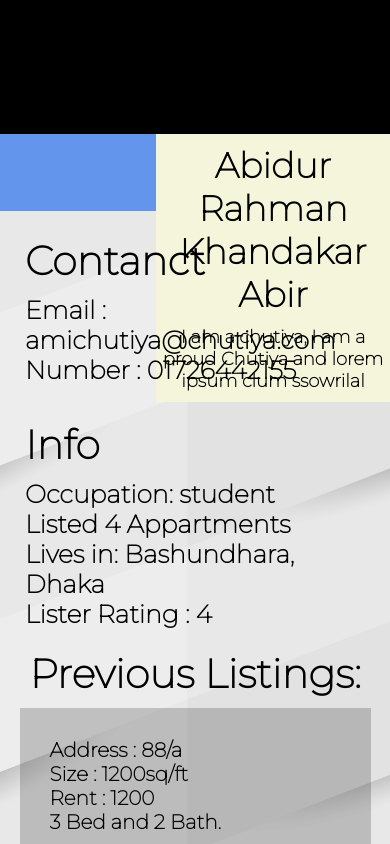
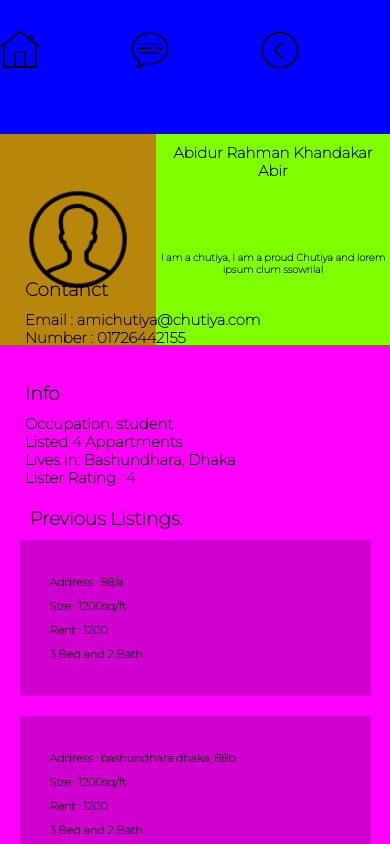
Before and after one commit to maruf22-dev/icarus-frontend, a Next.js app: page /visit/1 in a window 390 px wide. Built offline with nearby package versions, Linux system fonts and the light colour scheme; a web font is replaced by a local one.

Commit message:
Update visit.module.css

```diff
--- a/styles/visit.module.css
+++ b/styles/visit.module.css
@@ -2,8 +2,8 @@
     position: fixed;
     top: 0;
     left: 0;
-    height: 100%;
-    width: 100%;
+    height: 100vh;
+    width: 100vw;
     display: block;
     font-family: "Montserrat", sans-serif;
     background-image: url("../public/ChatBG.jpg");
@@ -11,18 +11,21 @@
 }
 
 .top_bar {
-    height: 25%;
-    max-height: 25%;
-    width: 100%;
+    height: 25vh;
+    /* max-height: 25vh; */
+    max-height: fit-content;
+    min-height: 25vh;
+    width: 100vw;
     display: grid;
     grid-template-columns: 4fr 6fr;
-    background-color: black;
+    background-color: blueviolet;
 }
 
 .top_bar_left {
-    height: 100%;
-    max-height: 100%;
-    min-height: 100%;
+    height: 25vh;
+    /* max-height: 25vh; */
+    max-height: fit-content;
+    min-height: 25vh;
     width: 100%;
     display: grid;
     grid-template-columns: 4fr 6fr;
@@ -36,22 +39,20 @@
     width: 100%;
     display: grid;
     place-items: center;
-    background-color: cornflowerblue;
+    background-color: darkgoldenrod;
 }
 
 .profile_image_container img {
-    height: 70%;
+    height: 50%;
     max-height: 100%;
     max-width: 80%;
     border-radius: 50%;
-    display: none;
 }
 
 .profile_card {
     height: 100%;
     max-height: 100%;
     min-height: 100%;
-    background-color: beige;
     display: grid;
     grid-template-columns: 1fr;
     overflow: hidden;
@@ -64,13 +65,13 @@
     font-weight: bolder;
     text-align: center;
     padding: 10px;
-    font-size: 35px;
+    font-size: calc(1.2vh + 1.2vw);
 }
 
 .profile_card .top_bio_container {
     font-weight: bolder;
     text-align: center;
-    font-size: 18px;
+    font-size: calc(0.8vh + 0.8vw);
     max-height: 100%;
 }
 
@@ -104,21 +105,22 @@
 }
 
 .top_bar_right img:nth-child(1) {
-    transform: translateX(100%);
+    /* transform: translateX(100%); */
 }
 
 .top_bar_right img:nth-child(2) {
-    transform: translateX(-10%);
+    /* transform: translateX(-10%); */
 }
 
 .top_bar_right img:nth-child(3) {
-    transform: translateX(-100%);
+    /* transform: translateX(-100%); */
 }
 
 .main {
     height: 75%;
     display: grid;
     grid-template-columns: 4fr 6fr;
+    background-color: fuchsia;
 }
 
 .left {
@@ -173,6 +175,7 @@
     font-weight: bolder;
     color: black;
     font-size: 40px;
+    font-size: calc(1.5vh + 1.5vw);
 }
 
 .listing_name_container {
@@ -182,13 +185,13 @@
     margin-left: 7.5%;
     font-weight: bolder;
     color: black;
-    font-size: 40px;
+    font-size: calc(1.5vh + 1.5vw);
 }
 
 .contact_main {
     flex: 1;
     font-weight: bolder;
-    font-size: 25px;
+    font-size: calc(1.2vh + 1.2vw);
     padding: 10px;
     padding-left: 25px;
 }
@@ -196,7 +199,7 @@
 .info_main {
     flex: 1;
     font-weight: bolder;
-    font-size: 25px;
+    font-size: calc(1.2vh + 1.2vw);
     padding: 10px;
     padding-left: 25px;
 }
@@ -209,9 +212,8 @@
     width: 85%;
     padding: 30px;
     margin-bottom: 20px;
-    font-size: 20px;
+    font-size: calc(0.9vh + 0.9vw);
 }
-
 .listing p {
     line-height: 1.5rem;
 }
@@ -223,26 +225,28 @@
 
     .top_bar {
         grid-template-columns: 1fr;
-        height: fit-content;
+        min-height: 30vh;
+        background-color: brown;
     }
 
     .top_bar_left {
 
         order: 2;
+        background-color: chartreuse;
+        min-height: 15vh;
     }
 
     .top_bar_right {
-        height: fit-content;
         order: 1;
+        background-color: blue;
     }
 
     .profile_card {
-        height: fit-content;
-        max-height: fit-content;
+
     }
 
     .top_bio_container {
-        height: fit-content;
+        /* height: fit-content; */
         padding-bottom: 10px;
     }
 
```
